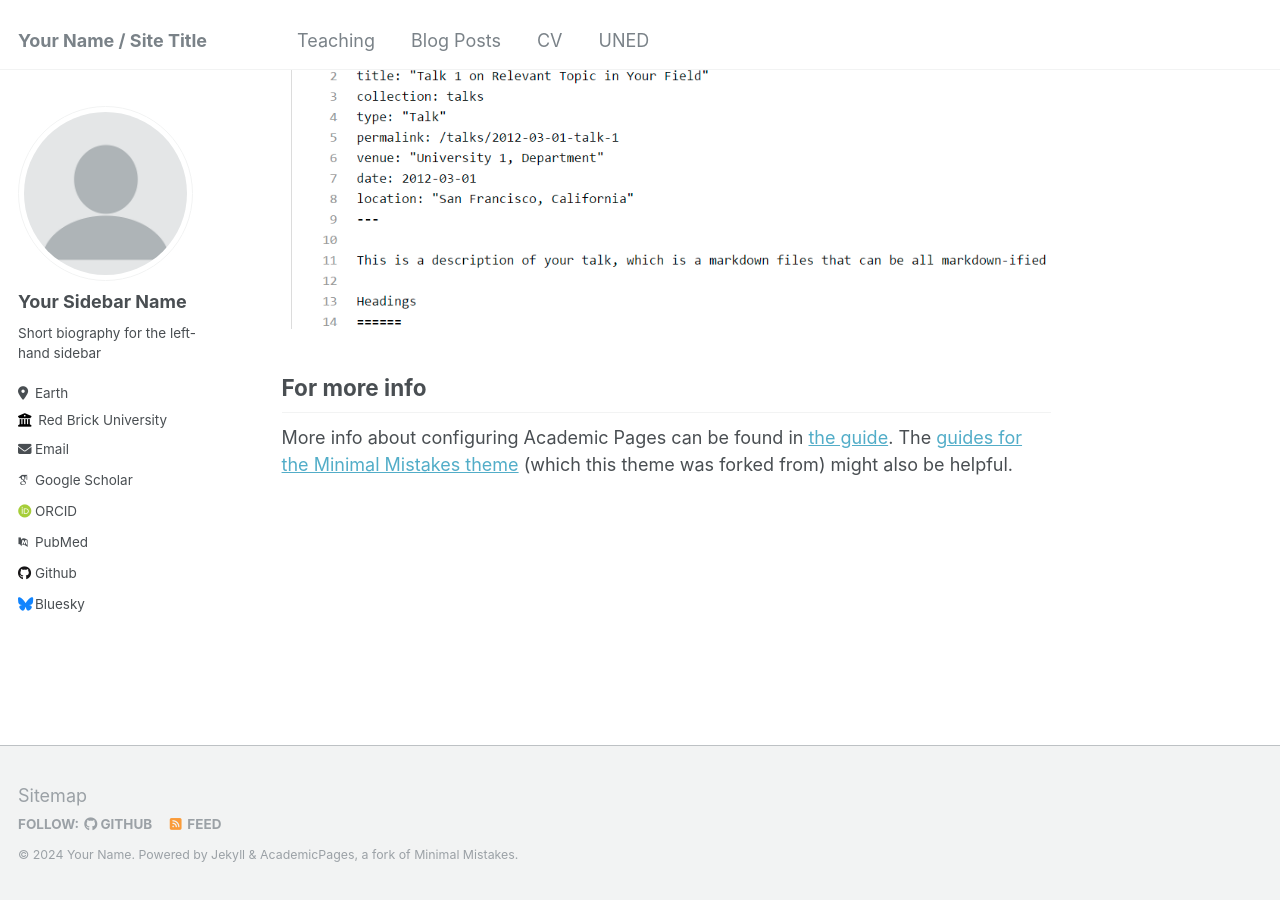
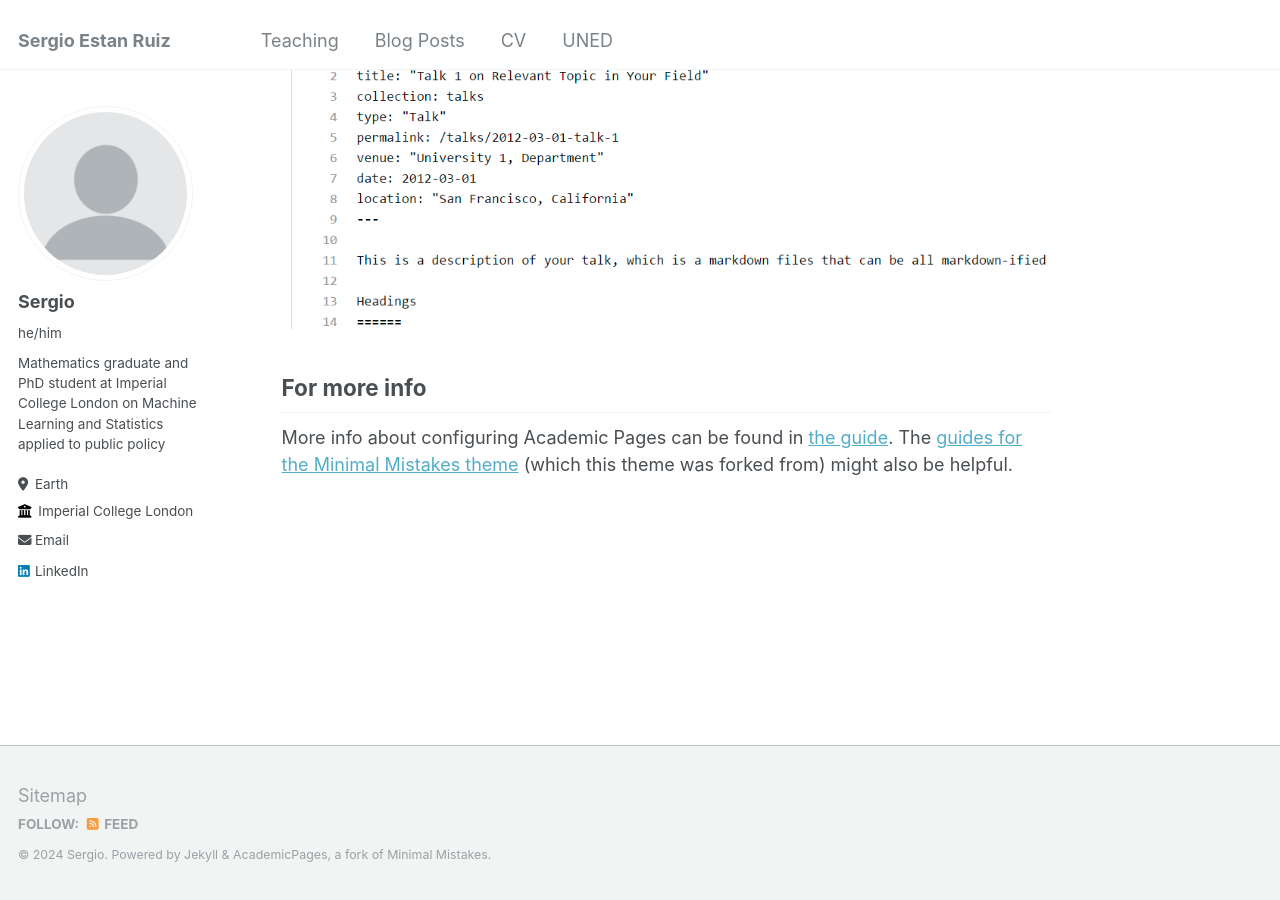
Before and after one commit to SergioEstan/sergioestan.github.io, a Jekyll site: the page built from _pages/about.md, in a window 1280 px wide and 900 px high, scrolled down 2660 px. Built offline with Jekyll 4.4.1, drawn with Linux system fonts in a browser that asks for light colours; some web fonts are replaced.

Commit message:
Update _config.yml

```diff
--- a/_config.yml
+++ b/_config.yml
@@ -8,13 +8,13 @@
 
 # Basic Site Settings
 locale                   : "en-US"
-title                    : "Your Name / Site Title"
+title                    : "Sergio Estan Ruiz"
 title_separator          : "-"
-name                     : &name "Your Name"
-description              : &description "personal description"
-url                      : https://academicpages.github.io # the base hostname & protocol for your site e.g. "https://mmistakes.github.io"
+name                     : &name "Sergio"
+description              : &description "Mathematics graduate and PhD student at Imperial College London on Machine Learning and Statistics applied to public policy"
+url                      : https://sergioestan.github.io # the base hostname & protocol for your site e.g. "https://mmistakes.github.io"
 baseurl                  : "" # the subpath of your site, e.g. "/blog"
-repository               : "academicpages/academicpages.github.io"
+repository               : "sergioestan/sergioestan.github.io"
 
 # Site Author - The following control what appear as part of the author content on the side bar.
 #               If a field is blank the icon and link will not appear, otherwise it will be shown.
@@ -22,32 +22,32 @@ repository               : "academicpages/academicpages.github.io"
 author:
   # Biographic information
   avatar           : "profile.png"
-  name             : "Your Sidebar Name"
-  pronouns         : # example: "she/her"
-  bio              : "Short biography for the left-hand sidebar"
+  name             : "Sergio"
+  pronouns         : "he/him"
+  bio              : "Mathematics graduate and PhD student at Imperial College London on Machine Learning and Statistics applied to public policy"
   location         : "Earth"
-  employer         : "Red Brick University"
+  employer         : "Imperial College London"
   uri              : # URL
   email            : "none@example.org"
 
   # Academic websites
   arxiv            : # URL - Update with the correct link to your profile
-  googlescholar    : "https://scholar.google.com/citations?user=PS_CX0AAAAAJ"
+  googlescholar    : # "https://scholar.google.com/citations?user=PS_CX0AAAAAJ"
   impactstory      : # URL
-  orcid            : "http://orcid.org/yourorcidurl"
-  pubmed           : "https://www.ncbi.nlm.nih.gov/pubmed/?term=john+snow"
+  orcid            : # "http://orcid.org/yourorcidurl"
+  pubmed           : # "https://www.ncbi.nlm.nih.gov/pubmed/?term=john+snow"
   researchgate     : # URL
 
   # Repositories and software development
   bitbucket        : # Username - Update with your username on the site
   codepen          : # Username
   dribbble         : # Username
-  github           : "academicpages"
+  github           : # "academicpages"
   kaggle           : # Username
   stackoverflow    : # User number or user number and name (i.e., use "1" or "1/jeff-atwood")
 
   # Social media
-  bluesky          : "bsky.app" # Replace this with you Bluesky username
+  bluesky          : # "bsky.app" # Replace this with you Bluesky username
   facebook         : # Username
   flickr           : # Username
   foursquare       : # Username
@@ -56,7 +56,7 @@ author:
   keybase          : # Username
   instagram        : # Username
   lastfm           : # Username
-  linkedin         : # Username
+  linkedin         : "sergio-estañ-ruiz-870347221/"
   mastodon         : # URL
   medium           : # URL
   pinterest        : # Username
```
